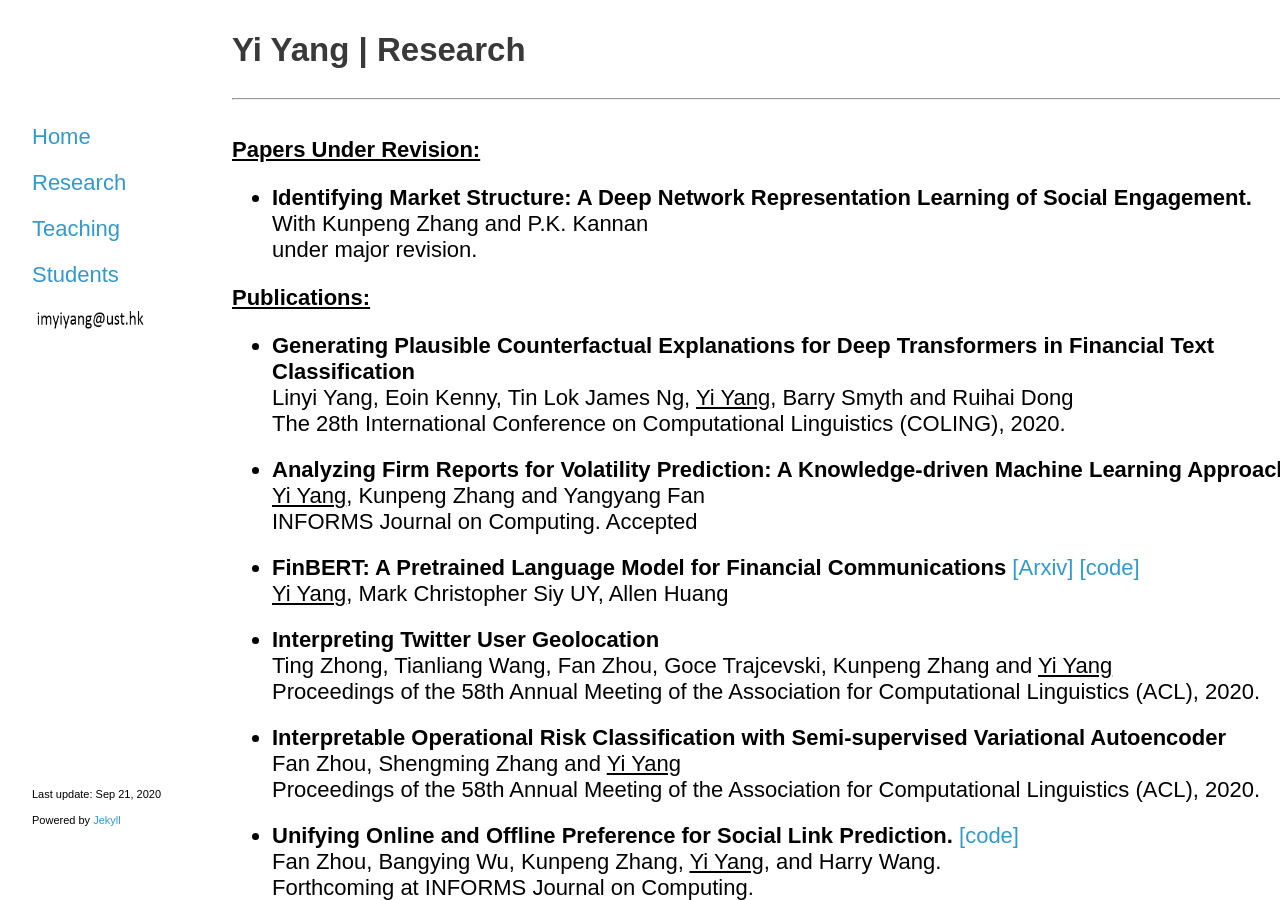
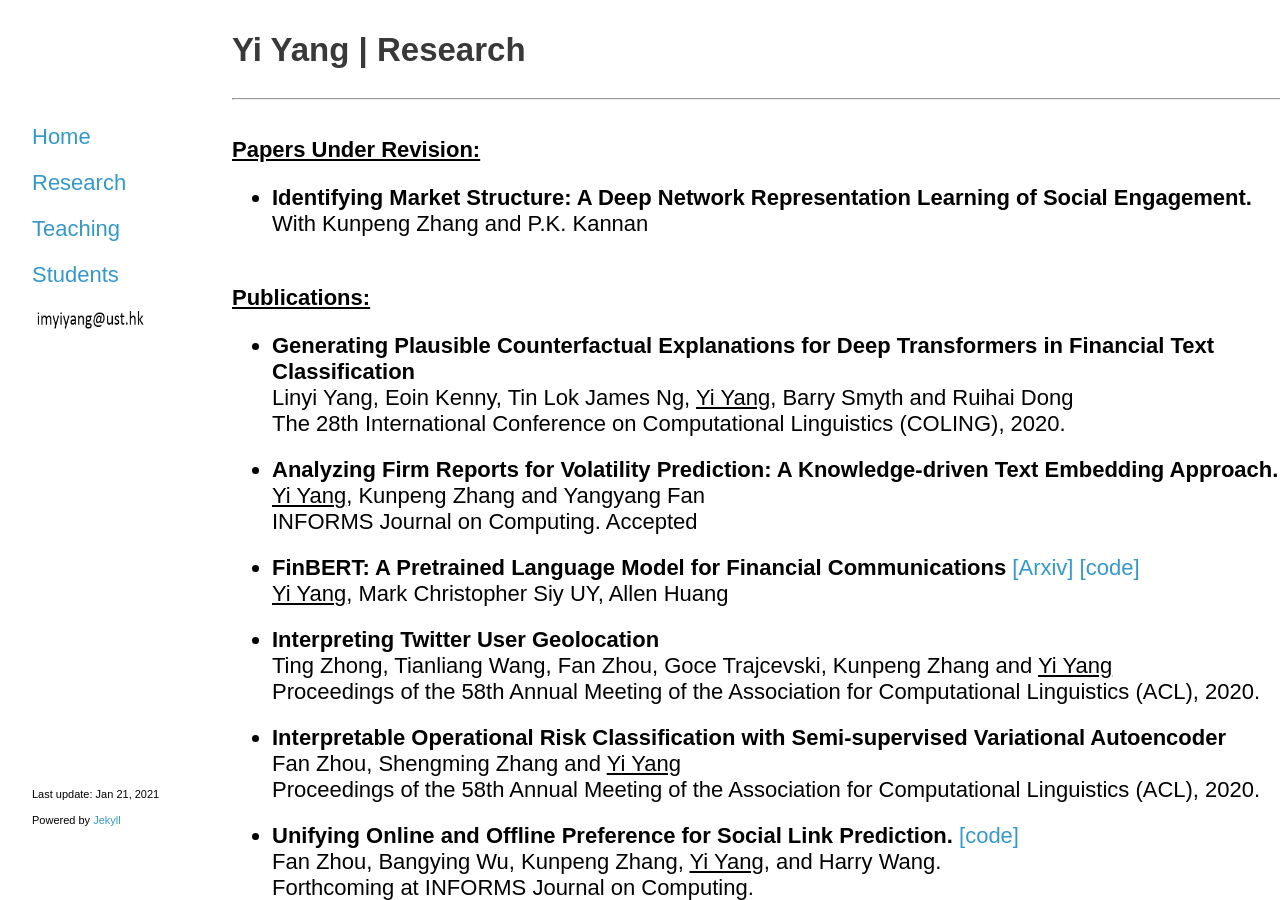
Before and after one commit to yya518/yya518.github.io, a Jekyll site: the page built from research.md, in a window 1280 px wide and 900 px high. Built offline with Jekyll 4.4.1, drawn with Linux system fonts in a browser that asks for light colours.

Commit message:
update Jan 2021

```diff
--- a/_layouts/default.html
+++ b/_layouts/default.html
@@ -21,7 +21,7 @@
       </section>
 
       <footer>
-        <p><small>Last update: Sep 21, 2020</small><br>
+        <p><small>Last update: Jan 21, 2021</small><br>
         <small>Powered by <a href="https://github.com/mojombo/jekyll">Jekyll</a> </small></p>
       </footer>
     </div>
--- a/research.md
+++ b/research.md
@@ -10,7 +10,7 @@ title: research
 <b> <u> Papers Under Revision: </u></b>
 + <b> Identifying Market Structure: A Deep Network Representation Learning of Social Engagement. </b> <br>
  With Kunpeng Zhang and P.K. Kannan<br>
-under major revision. <br>
+<br>
 
 <b> <u>Publications: </u> </b>
 
@@ -18,7 +18,7 @@ under major revision. <br>
 Linyi Yang, Eoin Kenny, Tin Lok James Ng, <u>Yi Yang</u>, Barry Smyth and Ruihai Dong <br>
 The 28th International Conference on Computational Linguistics (COLING), 2020. <br>
 
-+ <b> Analyzing Firm Reports for Volatility Prediction: A Knowledge-driven Machine Learning Approach. </b> <br>
++ <b> Analyzing Firm Reports for Volatility Prediction: A Knowledge-driven Text Embedding Approach. </b> <br>
  <u>Yi Yang</u>, Kunpeng Zhang and Yangyang Fan<br>
 INFORMS Journal on Computing. Accepted<br>
 
```
Also changed, not shown: index.md (+3 -0 lines).
